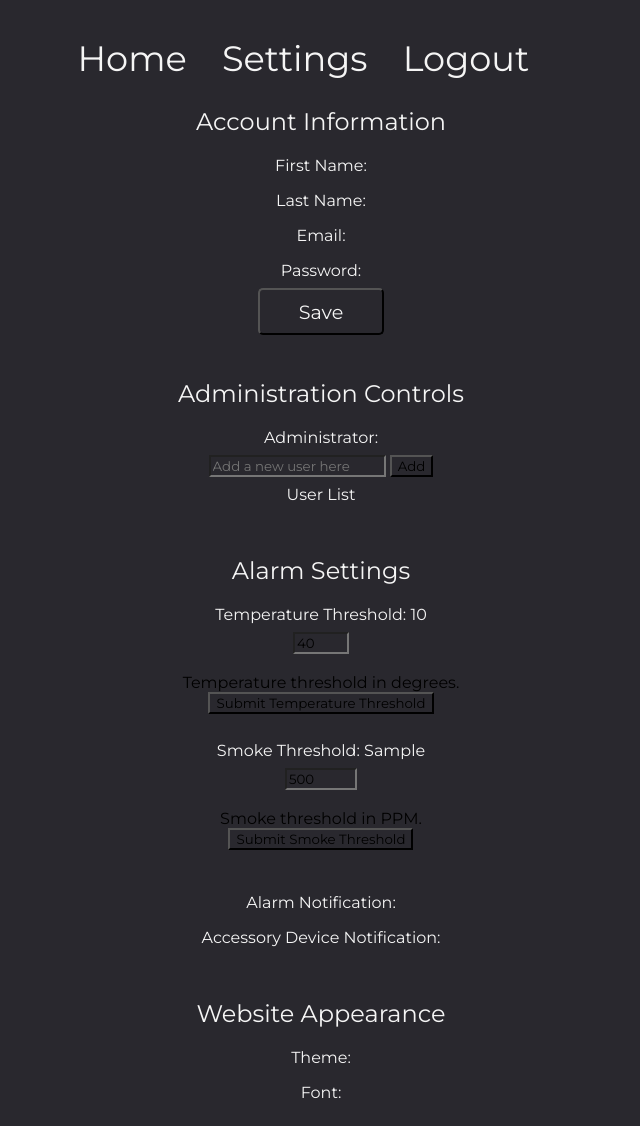
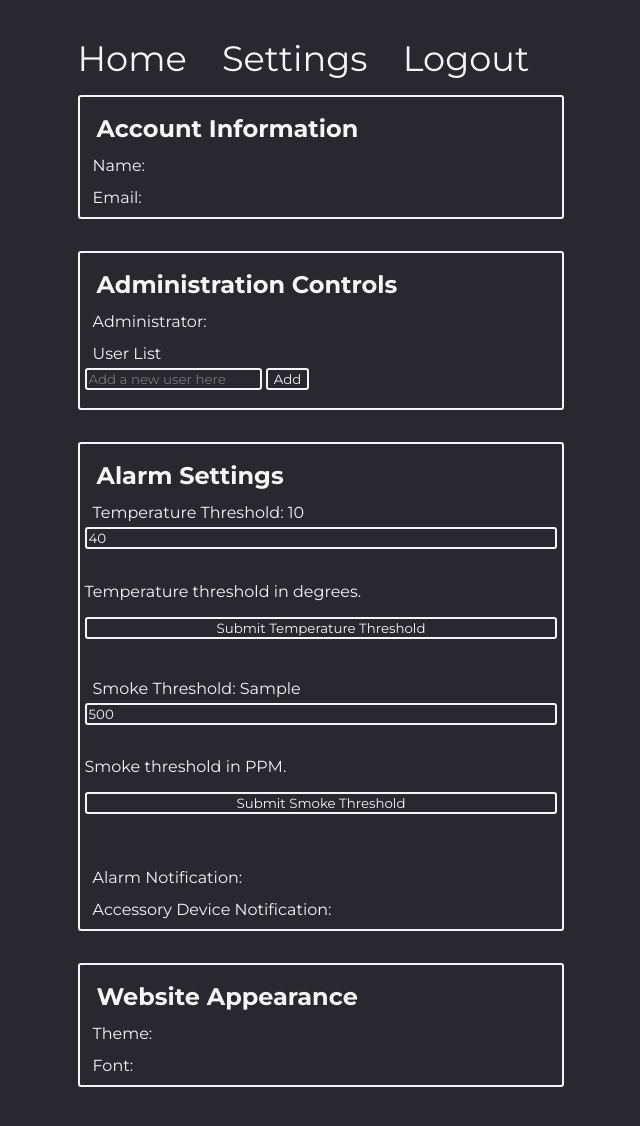
Before and after one commit to SYSC3010-W24/sysc3010-project-l1-g8, a Flask app: template web-app/templates/settings.html in a window 1280 px wide. Shown: the whole page, without its empty margins (319-959 px from the left). After the commit the page ends 1087 px from the top, so only its background shows below. Run offline with Flask 3, Linux system fonts and the light colour scheme; the template is opened without the code that fills it: most values are stand-ins (such as "Sample title", 1, 10 or a date in 2020); parts of the project's set-up code (start-up, migrations or seed data) failed here and were passed over.

Commit message:
feat: Update settings styles to fit home page

```diff
--- a/web-app/static/settings.css
+++ b/web-app/static/settings.css
@@ -8,16 +8,18 @@ body {
 }
 
 .title-2 {
-    font-size: 1.5em;
-    white-space: nowrap;
+  font-size: 1.5em;
+  white-space: nowrap;
 }
 
-.account-box {
+.settings-box {
   display: flex;
   flex-direction: column;
-  justify-content: center;
-  align-items: center;
+  justify-content: flex-start;
   margin-bottom: 2em;
+  border: 2px solid #f5f5f5;
+  border-radius: 3px;
+  padding: 5px;
 }
 
 .account-box p {
@@ -32,39 +34,20 @@ body {
   margin-bottom: 2em;
 }
 
-.alarm-settings-box p {
+.settings-box p {
   margin: 0.5em;
+  margin-bottom: 5px;
+  color: #f5f5f5;
 }
 
-.appearance-box {
-  display: flex;
-  flex-direction: column;
-  justify-content: center;
-  align-items: center;
+label,
+input,
+button {
+  color: #f5f5f5;
+  margin-bottom: 1em;
 }
 
-.appearance-box p {
-  margin: 0.5em;
+input, button{
+  border: 2px solid #f5f5f5;
+  border-radius: 3px;
 }
-
-.login-btn-box {
-  display: flex;
-  flex-direction: row;
-  justify-content: center;
-  margin-top: 1em;
-}
-
-.login-btn {
-  border-radius: 5px;
-  color: #f5f5f5;
-  display: flex;
-  flex-direction: row;
-  justify-content: center;
-  padding: 0.5em 2em 0.5em 2em;
-  font-size: 1.2em;
-}
-
-.login-btn:hover {
-  color: #0f9ddd;
-  cursor: pointer;
-}
--- a/web-app/templates/settings.html
+++ b/web-app/templates/settings.html
@@ -54,6 +54,7 @@
         })
     }
   </script>
+
   <body>
     <main>
       <div class="nav-bar">
@@ -62,18 +63,16 @@
         <a href="">Logout</a>
       </div>
 
-      <div class="account-box">
-        <p class="title-2">Account Information</p>
-        <p>First Name:</p>
-        <p>Last Name:</p>
+      <div class="settings-box">
+        <p class="title-2"><b>Account Information</b></p>
+        <p>Name:</p>
         <p>Email:</p>
-        <p>Password:</p>
-        <button type="submit" class="login-btn">Save</button>
       </div>
 
-      <div class="account-box">
-        <p class="title-2">Administration Controls</p>
+      <div class="settings-box">
+        <p class="title-2"><b>Administration Controls</b></p>
         <p>Administrator:</p>
+        <p>User List</p>
         <form action="/add_task" method="POST">
           <div class="form1">
             <input
@@ -86,11 +85,10 @@
             <button type="submit" class="add-btn">Add</button>
           </div>
         </form>
-        <p>User List</p>
       </div>
 
-      <div class="alarm-settings-box">
-        <p class="title-2">Alarm Settings</p>
+      <div class="settings-box">
+        <p class="title-2"><b>Alarm Settings</b></p>
         <p>Temperature Threshold: {{ temperature_threshold}}</p>
         <input id="temp-thresh" type="number" min="1", max="100" step="1" value="40"></input>
         <br/>
@@ -108,8 +106,8 @@
         <p>Accessory Device Notification:</p>
       </div>
 
-      <div class="appearance-box">
-        <p class="title-2">Website Appearance</p>
+      <div class="settings-box">
+        <p class="title-2"><b>Website Appearance</b></p>
         <p>Theme:</p>
         <p>Font:</p>
       </div>
```
